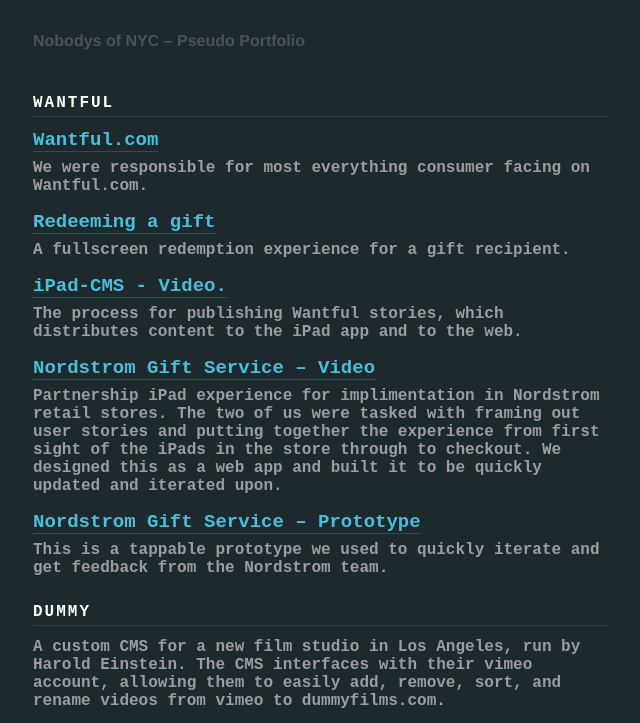
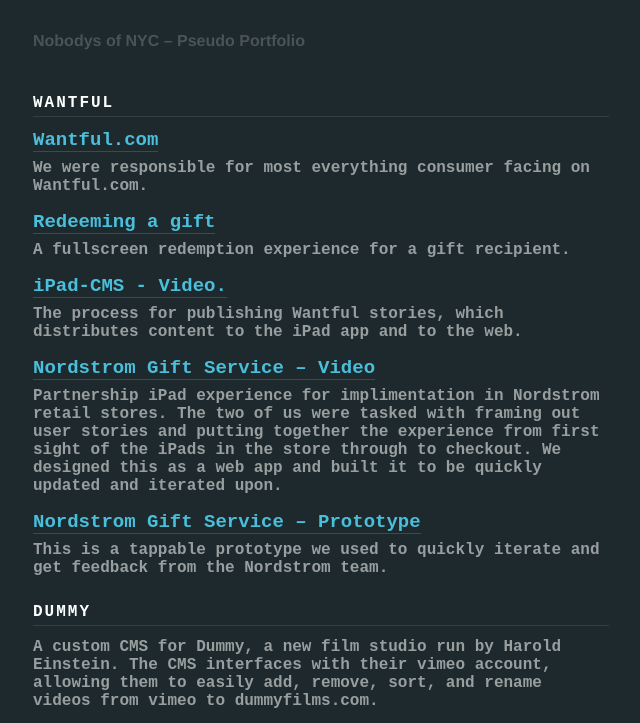
Before and after one commit to nobodysofnyc/pseudo-portfolio, a plain HTML site: page index.html in a window 1280 px wide. Shown: the top 723 px of the page, without its empty margins (319-959 px from the left). Drawn offline with Linux system fonts and the light colour scheme; grey boxes are pictures that could not be loaded.

Commit message:
sentence

```diff
--- a/index.html
+++ b/index.html
@@ -32,7 +32,7 @@
 
       <h2>Dummy</h2>
       <p>
-        A custom CMS for a new film studio in Los Angeles, run by Harold Einstein.
+        A custom CMS for Dummy, a new film studio run by Harold Einstein.
         The CMS interfaces with their vimeo account, allowing them to easily add,
         remove, sort, and rename videos from vimeo to dummyfilms.com.
       </p>
```
